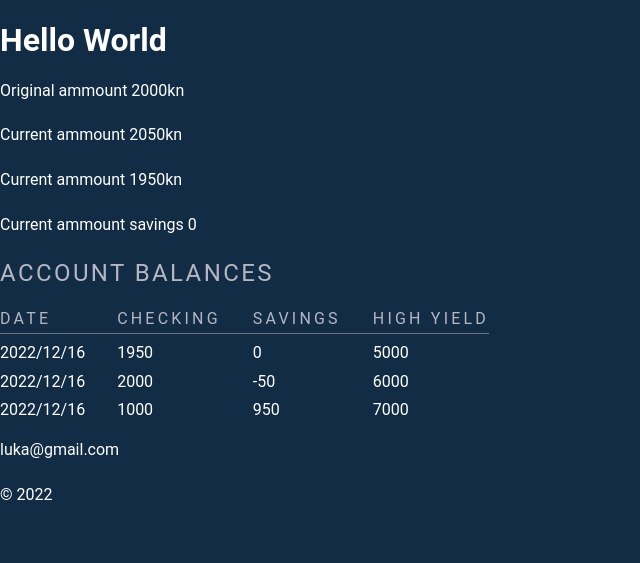
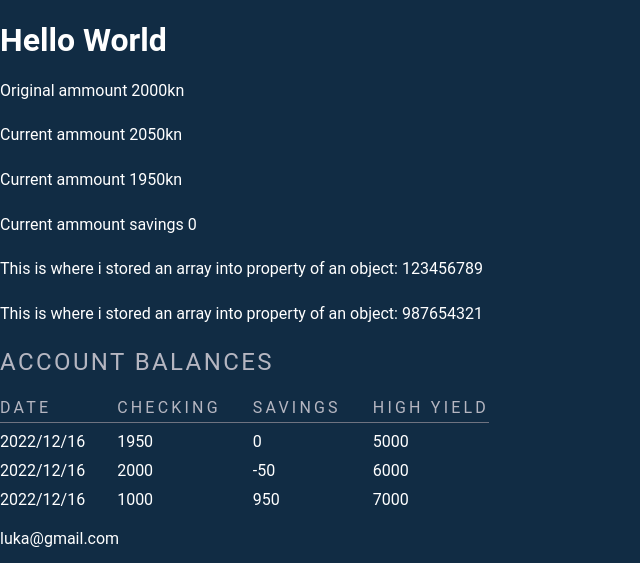
Before and after one commit to TalikTom/PHP-Classes-Practice, a PHP site: page / in a window 1280 px wide. Shown: the top 563 px of the page, without its empty margins (0-640 px from the left). Run offline with PHP 8.4, Linux system fonts and the light colour scheme.

Commit message:
Practicing storing an array into object property

```diff
--- a/index.php
+++ b/index.php
@@ -1,7 +1,7 @@
 <?php
 class Account
 {
-    public int $number;
+    public  $number;
     public string $type;
     protected float $balance;
 
@@ -38,6 +38,8 @@ class Customer
     public string $email;
     public string $password;
 }
+
+
 $checking = new Account(134251, 'Checking', 2000);
 $savings = new Account(123451, 'Savings');
 $highYield = new Account(123123, 'High Yield', 5000);
@@ -45,7 +47,13 @@ $customer = new Customer();
 
 $customer->email = 'luka@gmail.com';
 
+$numbers =
+    [
+        'account_number' => 123456789,
+        'routing_number' => 987654321,
+    ];
 
+$account = new Account($numbers, 'Savings', 10);
 
 
 
@@ -59,6 +67,8 @@ $customer->email = 'luka@gmail.com';
 <!-- call a method to withdraw 100 from the balance property -->
 <p>Current ammount <?= $checking->withdraw(100) ?>kn</p>
 <p>Current ammount savings <?= $savings->getBalance() ?></p>
+<p>This is where i stored an array into property of an object: <?= $account->number['account_number'] ?></p>
+<p>This is where i stored an array into property of an object: <?= $account->number['routing_number'] ?></p>
 
 <h2>Account balances</h2>
 
```
